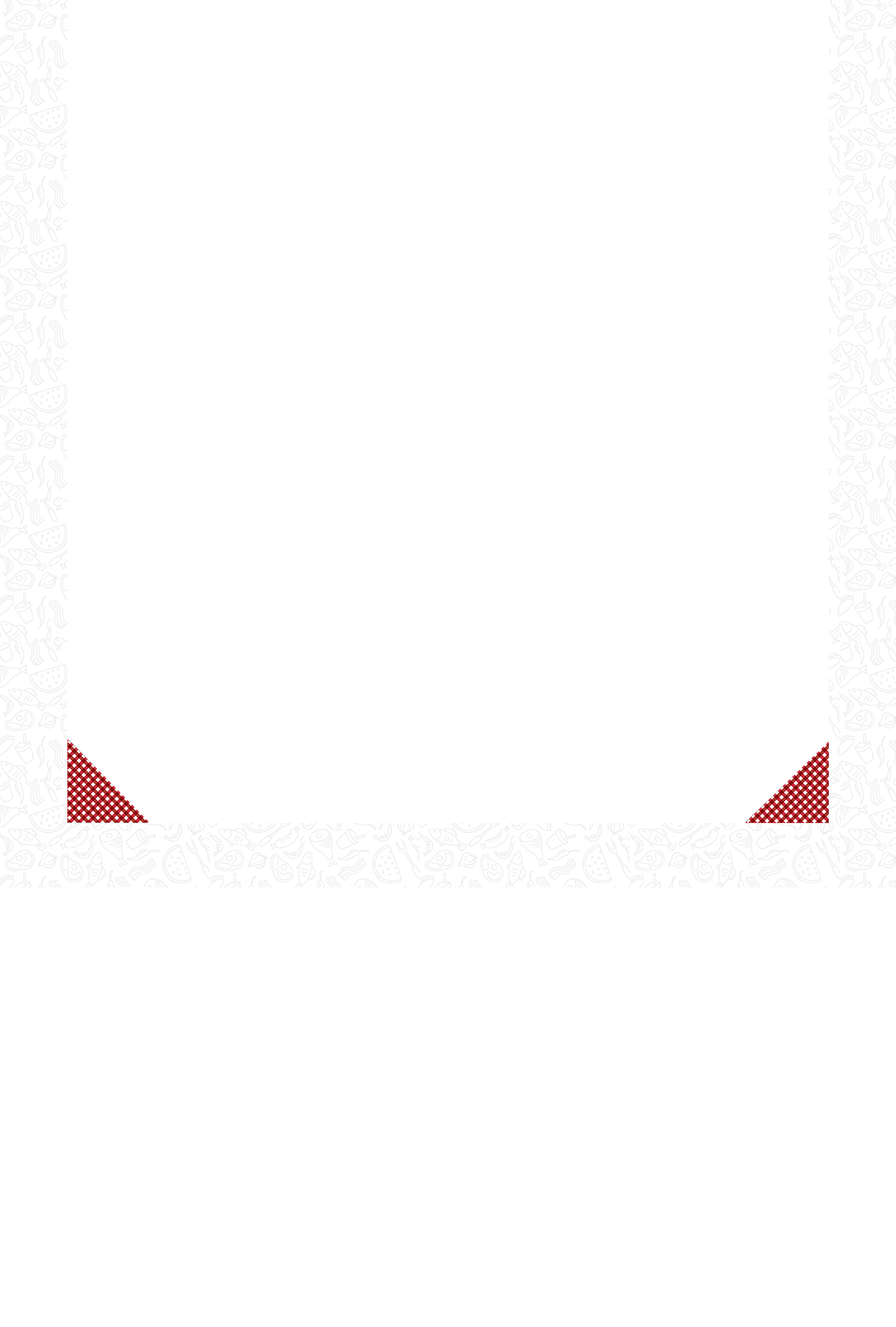
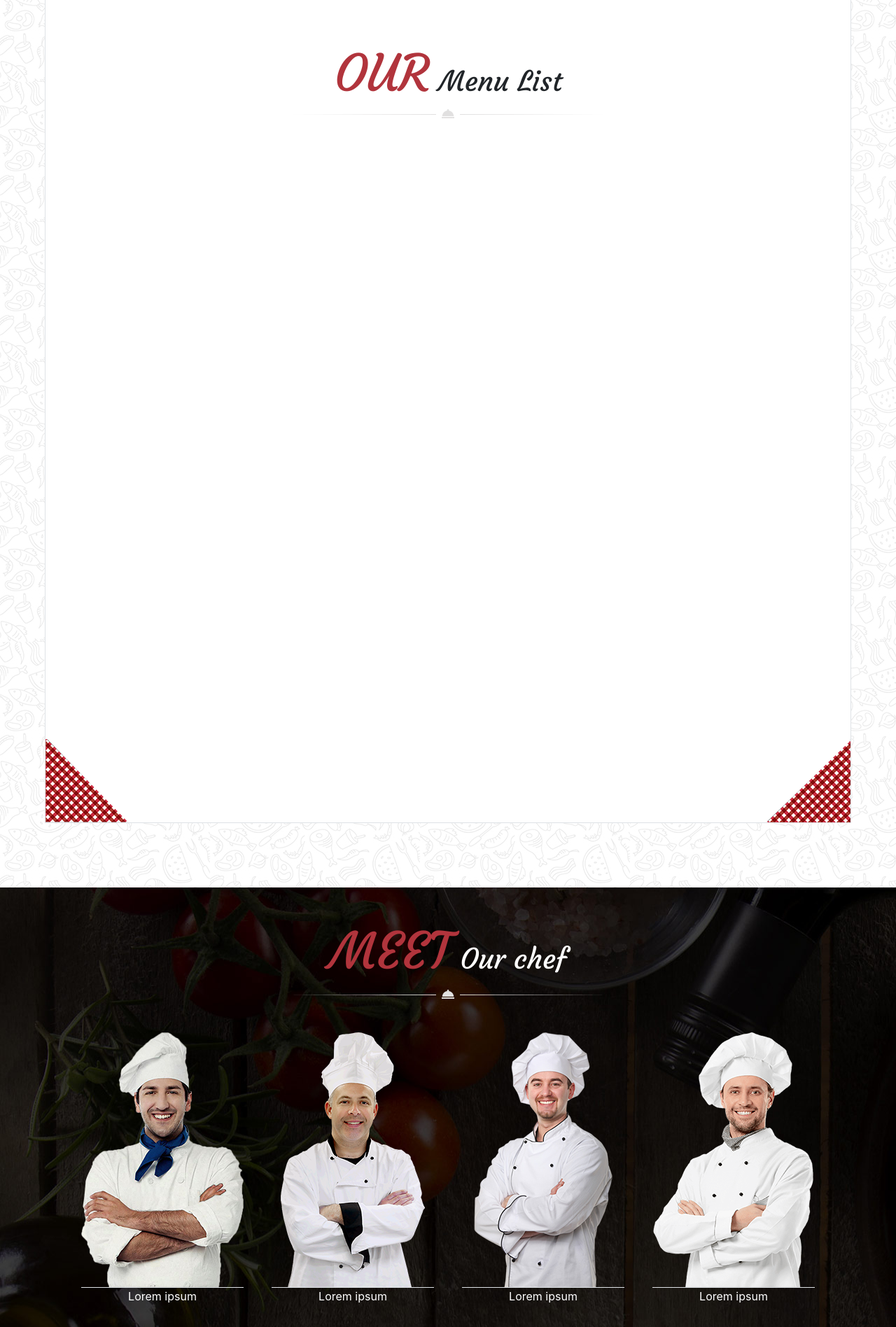
Before and after one commit to kazmisimran/le-site-du-chef, a website: page index.html in a window 1280 px wide. Shown: the part 1483-3379 px from the top of the page at 70% size. Before the commit the page ends 2751 px from the top, so only its background shows below. Drawn offline with nearby package versions, Linux system fonts and the light colour scheme.

Commit message:
section-team

```diff
--- a/index.html
+++ b/index.html
@@ -106,17 +106,24 @@
     </header>
 
     <section class="about">
-      <div class="feuille my-5 mx-auto">
-          <div class="story text-center w-50 mx-auto">
+      <div class="feuille my-5 mx-auto border">
+          <div class="story text-center w-100 mx-auto my-5">
               <h1 class="mb-0"><span class="text-danger ">OUR</span> Story</h1>
               <img src="./images/decoration_line.png" alt="" class="deco-line text-center">
-              <p class="mt-5 text-secondary">Lorem ipsum dolor, sit amet consectetur adipisicing elit. Vero repudiandae, minus sint tempore nobis sapiente
+              <p class="text-secondary mx-auto my-5">
+                Lorem ipsum dolor, sit amet consectetur adipisicing elit. Vero repudiandae, minus sint tempore nobis sapiente
                 temporibus doloremque fugit error eaque libero expedita est beatae aspernatur cumque dignissimos repellendus quia
                  laborum? Accusamus autem ducimus ut magnam modi inventore ea mollitia, vitae laborum natus molestias reprehenderit
                   sit temporibus ipsum. Architecto sunt fuga maiores ducimus consequuntur esse, doloribus corrupti eius rerum perferendis
                    in eveniet deserunt vel ad ipsum perspiciatis maxime quibusdam quam veniam quas. Voluptatum soluta quaerat repellat
                    consequuntur. Eaque non excepturi nisi veniam delectus! Aperiam,
                 reiciendis fugit? Magni quam ea maiores obcaecati sit iste eius similique! Consectetur, delectus.</p>
+            </div>
+
+            <div class="menu text-center w-100 mx-auto">
+              <h1 class="mb-0"><span class="text-danger ">OUR</span> Menu List</h1>
+              <img src="./images/decoration_line.png" alt="" class="deco-line text-center">
+
             </div>
         <img src="./images/box-left-top.png" alt="" class="left-top">
         <img src="./images/box-bottom-left.png" alt="" class="left-bottom">
@@ -125,6 +132,41 @@
 
 
       </div>
+    </section>
+
+    <section class="team">
+        <div class="title text-center w-100 mx-auto py-5">
+            <h1 class="mb-0 text-white"><span class="text-danger ">MEET</span> Our chef</h1>
+            <img src="./images/decoration_line.png" alt="" class="deco-line text-center">
+        </div>
+
+          <div class="row  mx-auto pb-3">
+            <div class="col-3 text-center">
+              <img src="./images/chef1.png" class="border-bottom">
+              <p class="text-white">Lorem ipsum</p>
+            </div>
+            <div class="col-3 text-center">
+                <img src="./images/chef2.png" class="border-bottom">
+                <p class="text-white">Lorem ipsum</p>
+
+            </div>
+            <div class="col-3 text-center">
+                <img src="./images/chef3.png" class="border-bottom">
+                <p class="text-white">Lorem ipsum</p>
+
+            </div>
+            <div class="col-3 text-center">
+                <img src="./images/chef4.png" class="border-bottom">
+                <p class="text-white">Lorem ipsum</p>
+
+            </div>
+          </div>
+
+
+    </section>
+
+    <section class="booking">
+
     </section>
 
 
--- a/src/sass/main.scss
+++ b/src/sass/main.scss
@@ -67,7 +67,7 @@ body {
         height: 1850px;
         .feuille{
             height: 95%;
-            width: 85%;
+            width: 90%;
             background-color: white;
             position: relative;
             .right-top{
@@ -99,10 +99,60 @@ body {
                         font-size: 1.8em;
                     }
                 }
+                p {
+                    width: 40%;
+                }
 
+
+            }
+            .menu {
+                position: relative;
+                top: 3%;
+                h1{
+                    font-family: 'Courgette', cursive;
+                    span{
+                        font-size: 1.8em;
+                    }
+                }
+                .row .col1 {
+                    width: 20%;
+                    border-right: 7px solid rgb(177, 52, 60);
+                    h2{
+                        font-family: 'Courgette', cursive;
+                    }
+                }
+                .row .col2 {
+                    width: 40%;
+
+                    .menu-image{
+                       img {
+                        border-radius: 100%;
+                        border: solid 5px rgb(204, 204, 204) ;
+                        width: 75%;
+                       }
+
+                    }
+                    .menu-texte p .gras{
+                        font-weight: bold;
+
+                    }
+                }
 
             }
         }
     }
+    .team {
+        background-image: url(./../../images/team_background.jpg);
+        .title {
+            font-family: 'Courgette', cursive;
+            span{
+                font-size: 1.8em;
+            }
+        }
+        .row{
+            width: 85%;
+            margin: 0 auto;
+        }
+    }
 
 }
```
Also changed, not shown: public/css/main.css, public/css/main.min.css, 2 other files.
